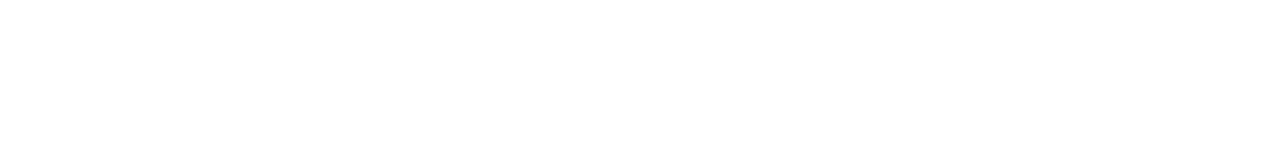
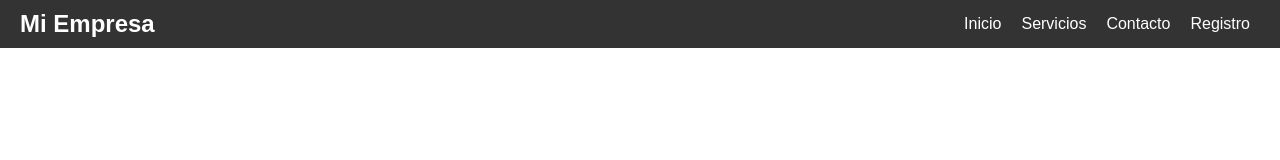
Before and after one commit to nikeanuel-cpu/git-config---global-user.email--you-example.com----git-config---global-user.name--Your-Name-, a plain HTML site: page index.html in a window 1280 px wide. Drawn offline with Linux system fonts and the light colour scheme.

Commit message:
etapa (barrera de navegacion)

```diff
--- a/index.html
+++ b/index.html
@@ -1,11 +1,66 @@
-<!DOCTYPE html>
+
+</html><!DOCTYPE html>
 <html lang="en">
 <head>
     <meta charset="UTF-8">
     <meta name="viewport" content="width=device-width, initial-scale=1.0">
-    <title>Document</title>
+    <title>Globalimport</title>
+    <style>
+        /* Estilos básicos para la barra de navegación */
+        body {
+            margin: 0;
+            font-family: Arial, sans-serif;
+        }
+        .navbar {
+            display: flex;
+            justify-content: space-between;
+            align-items: center;
+            background-color: #333;
+            padding: 10px 20px;
+            color: white;
+        }
+        .navbar .logo {
+            font-size: 1.5em;
+            font-weight: bold;
+        }
+        .navbar ul {
+            list-style: none;
+            display: flex;
+            margin: 0;
+            padding: 0;
+        }
+        .navbar ul li {
+            margin: 0 10px;
+        }
+        .navbar ul li a {
+            text-decoration: none;
+            color: white;
+            transition: color 0.3s;
+        }
+        .navbar ul li a:hover {
+            color: #00bcd4;
+        }
+        /* Estilos responsivos */
+        @media (max-width: 600px) {
+            .navbar ul {
+                flex-direction: column;
+                align-items: center;
+            }
+            .navbar ul li {
+                margin: 5px 0;
+            }
+        }
+    </style>
 </head>
 <body>
-
+    <nav class="navbar">
+        <div class="logo">Mi Empresa</div>
+        <ul>
+            <li><a href="#">Inicio</a></li>
+            <li><a href="#">Servicios</a></li>
+            <li><a href="#">Contacto</a></li>
+            <li><a href="registro.html">Registro</a></li>
+        </ul>
+    </nav>
 </body>
 </html>
```
